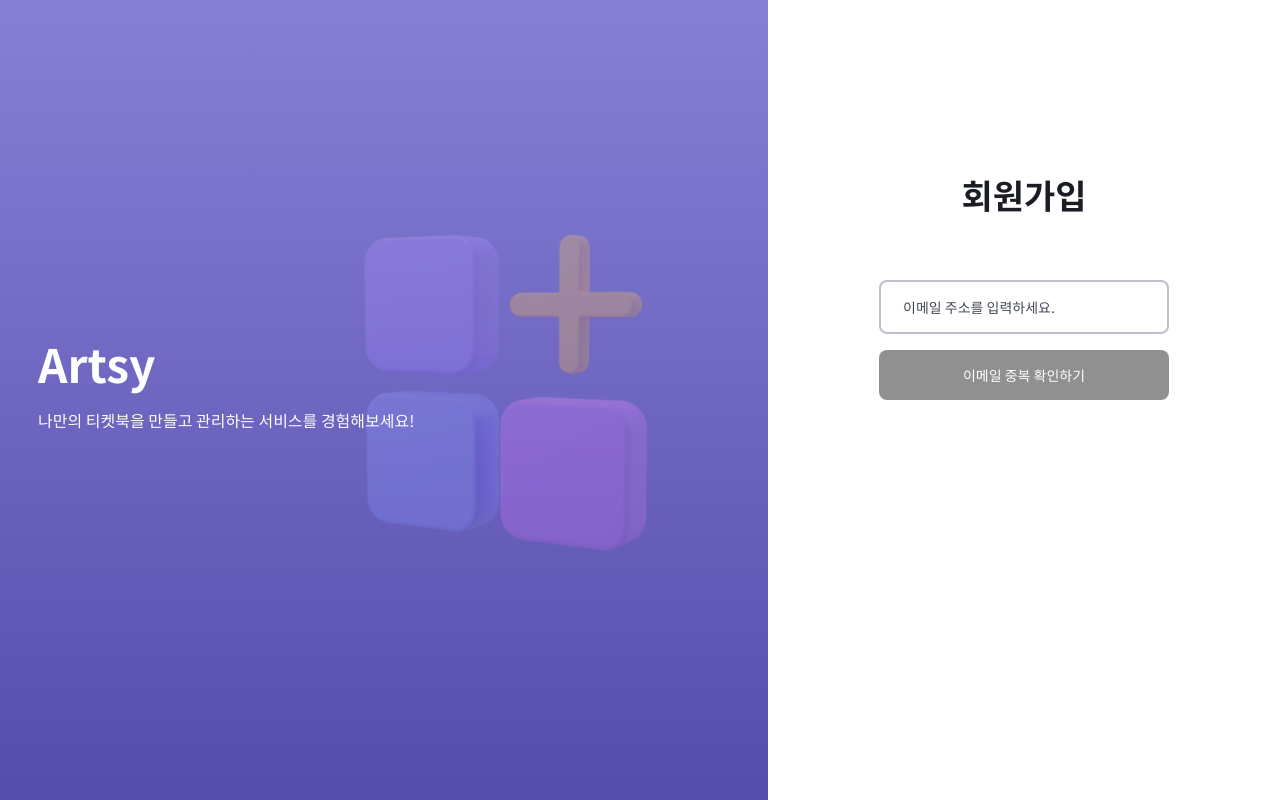
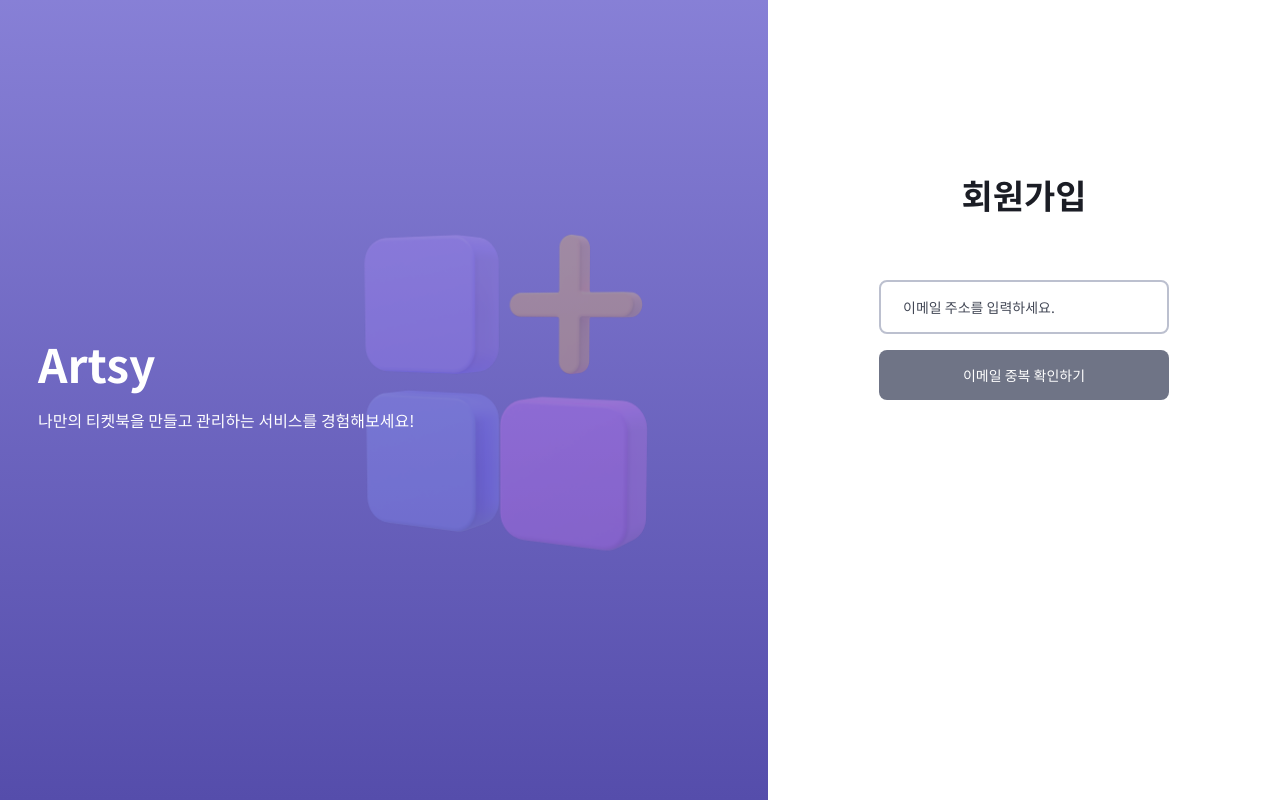
Before and after one commit to seohyun-song/Artsy, a React (Vite) app: page /register in a window 1280 px wide. Built offline with nearby package versions, Linux system fonts and the light colour scheme; no server answers.

Commit message:
Design: Register 내 theme 적용

```diff
--- a/src/components/Register/EmailForm/EmailForm.styles.js
+++ b/src/components/Register/EmailForm/EmailForm.styles.js
@@ -10,7 +10,7 @@ const CheckButton = styled(Button)`
     font-size: 1.4rem;
     margin-top: 1.2rem;
     &:disabled {
-        background-color: #909090;
+        background-color: ${({ theme }) => theme.colors.background8};
     }
 `;
 export { EmailForm, CheckButton };
```
